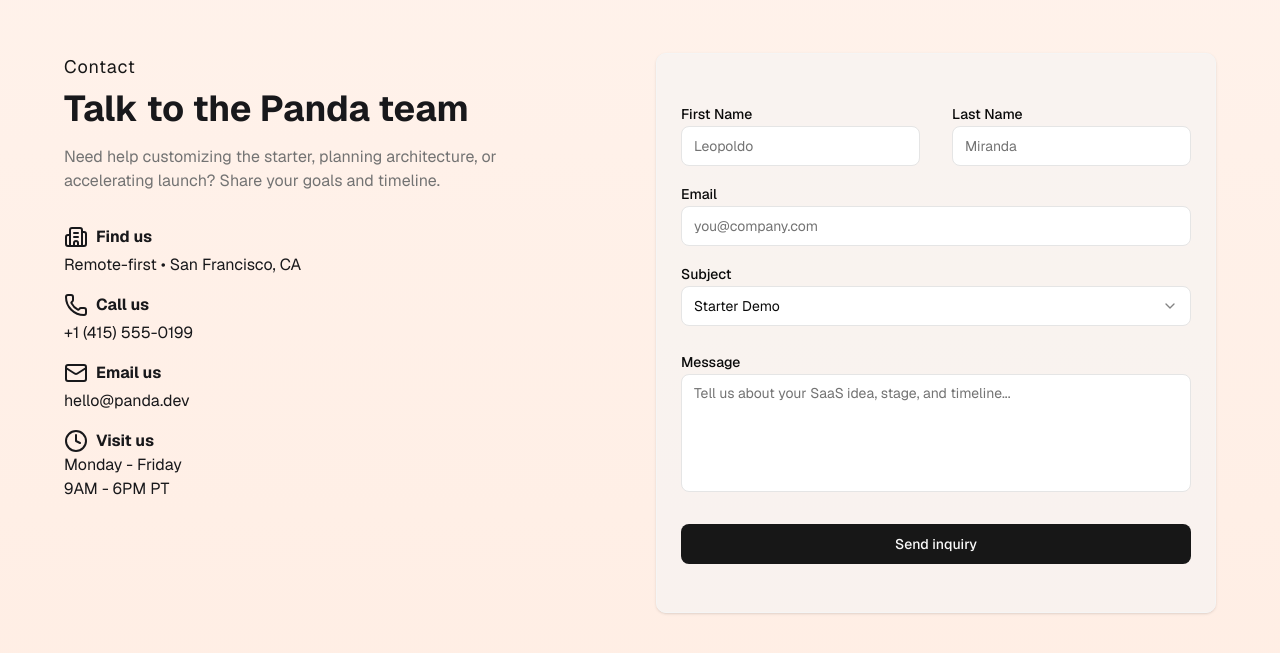
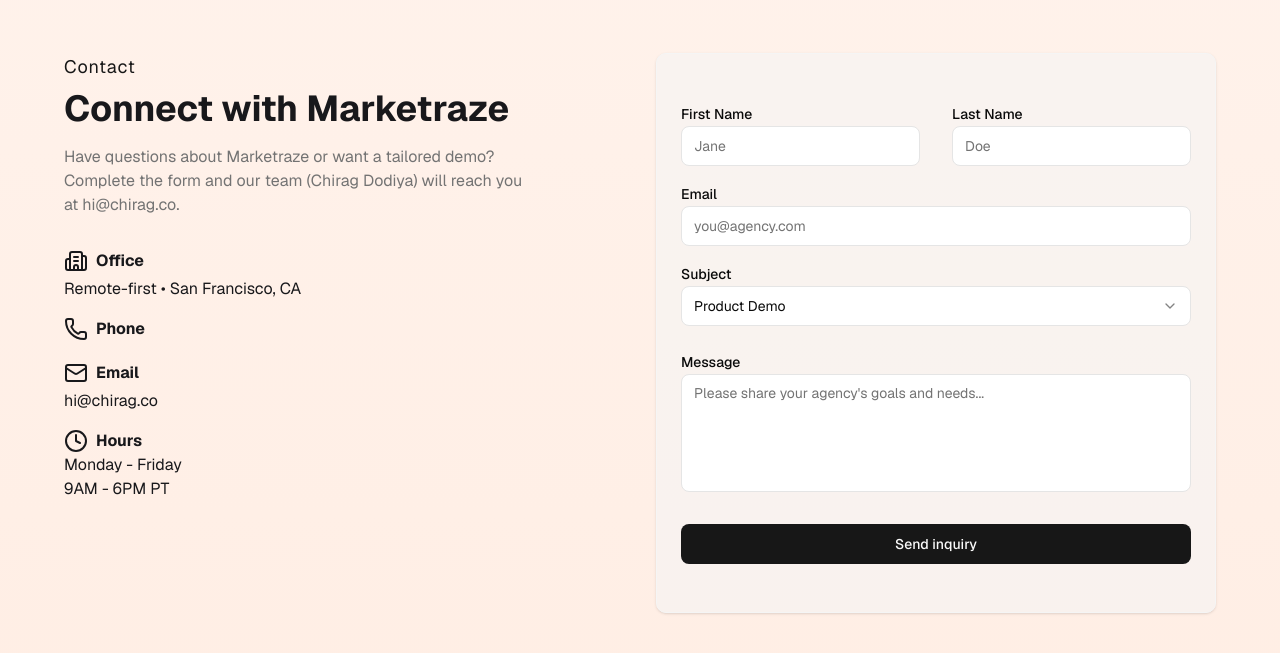
Before and after one commit to chiragbidx/launchpad-uuw, a Next.js app: page / in a window 1280 px wide. Shown: the part 7126-7779 px from the top of the page. Built offline with nearby package versions, Linux system fonts and the light colour scheme.

Commit message:
Marketraze contact section

```diff
--- a/components/home/LayoutContactSection.tsx
+++ b/components/home/LayoutContactSection.tsx
@@ -43,16 +43,19 @@
       firstName: "",
       lastName: "",
       email: "",
-      subject: "Starter Demo",
+      subject: "Product Demo",
       message: "",
     },
   });
 
   function onSubmit(values: z.infer<typeof formSchema>) {
     const { firstName, lastName, email, subject, message } = values;
-    console.log(values);
-
-    const mailToLink = `mailto:hello@panda.dev?subject=${subject}&body=Hello, I am ${firstName} ${lastName}. My email is ${email}. %0D%0A${message}`;
+    // Real owner info: Chirag Dodiya (hi@chirag.co)
+    const mailToLink = `mailto:hi@chirag.co?subject=${encodeURIComponent(
+      subject
+    )}&body=Hello, I am ${firstName} ${lastName}. My email is ${email}.%0D%0A${encodeURIComponent(
+      message
+    )}`;
 
     window.location.assign(mailToLink);
   }
@@ -66,18 +69,17 @@
               Contact
             </h2>
 
-            <h2 className="text-3xl md:text-4xl font-bold">Talk to the Panda team</h2>
+            <h2 className="text-3xl md:text-4xl font-bold">Connect with Marketraze</h2>
           </div>
           <p className="mb-8 text-muted-foreground lg:w-5/6">
-            Need help customizing the starter, planning architecture, or
-            accelerating launch? Share your goals and timeline.
+            Have questions about Marketraze or want a tailored demo? Complete the form and our team (Chirag Dodiya) will reach you at hi@chirag.co.
           </p>
 
           <div className="flex flex-col gap-4">
             <div>
               <div className="flex gap-2 mb-1">
                 <Building2 />
-                <div className="font-bold">Find us</div>
+                <div className="font-bold">Office</div>
               </div>
 
               <div>Remote-first • San Francisco, CA</div>
@@ -86,25 +88,25 @@
             <div>
               <div className="flex gap-2 mb-1">
                 <Phone />
-                <div className="font-bold">Call us</div>
+                <div className="font-bold">Phone</div>
               </div>
 
-              <div>+1 (415) 555-0199</div>
+              <div>{" "}</div>
             </div>
 
             <div>
               <div className="flex gap-2 mb-1">
                 <Mail />
-                <div className="font-bold">Email us</div>
+                <div className="font-bold">Email</div>
               </div>
 
-              <div>hello@panda.dev</div>
+              <div>hi@chirag.co</div>
             </div>
 
             <div>
               <div className="flex gap-2">
                 <Clock />
-                <div className="font-bold">Visit us</div>
+                <div className="font-bold">Hours</div>
               </div>
 
               <div>
@@ -131,7 +133,7 @@
                       <FormItem className="w-full">
                         <FormLabel>First Name</FormLabel>
                         <FormControl>
-                          <Input placeholder="Leopoldo" {...field} />
+                          <Input placeholder="Jane" {...field} />
                         </FormControl>
                         <FormMessage />
                       </FormItem>
@@ -144,7 +146,7 @@
                       <FormItem className="w-full">
                         <FormLabel>Last Name</FormLabel>
                         <FormControl>
-                          <Input placeholder="Miranda" {...field} />
+                          <Input placeholder="Doe" {...field} />
                         </FormControl>
                         <FormMessage />
                       </FormItem>
@@ -162,7 +164,7 @@
                         <FormControl>
                           <Input
                             type="email"
-                            placeholder="you@company.com"
+                            placeholder="you@agency.com"
                             {...field}
                           />
                         </FormControl>
@@ -189,18 +191,17 @@
                             </SelectTrigger>
                           </FormControl>
                           <SelectContent>
-                            <SelectItem value="Starter Demo">
-                              Starter Demo
+                            <SelectItem value="Product Demo">
+                              Product Demo
                             </SelectItem>
-                            <SelectItem value="Architecture Review">
-                              Architecture Review
+                            <SelectItem value="Pricing & Plans">
+                              Pricing & Plans
                             </SelectItem>
-                            <SelectItem value="Design System">
-                              Design System
+                            <SelectItem value="Platform Features">
+                              Platform Features
                             </SelectItem>
-                            <SelectItem value="Billing Integration">Billing Integration</SelectItem>
-                            <SelectItem value="Enterprise Plan">
-                              Enterprise Plan
+                            <SelectItem value="Customer Success">
+                              Customer Success
                             </SelectItem>
                           </SelectContent>
                         </Select>
@@ -220,7 +221,7 @@
                         <FormControl>
                           <Textarea
                             rows={5}
-                            placeholder="Tell us about your SaaS idea, stage, and timeline..."
+                            placeholder="Please share your agency's goals and needs..."
                             className="resize-none"
                             {...field}
                           />
```
